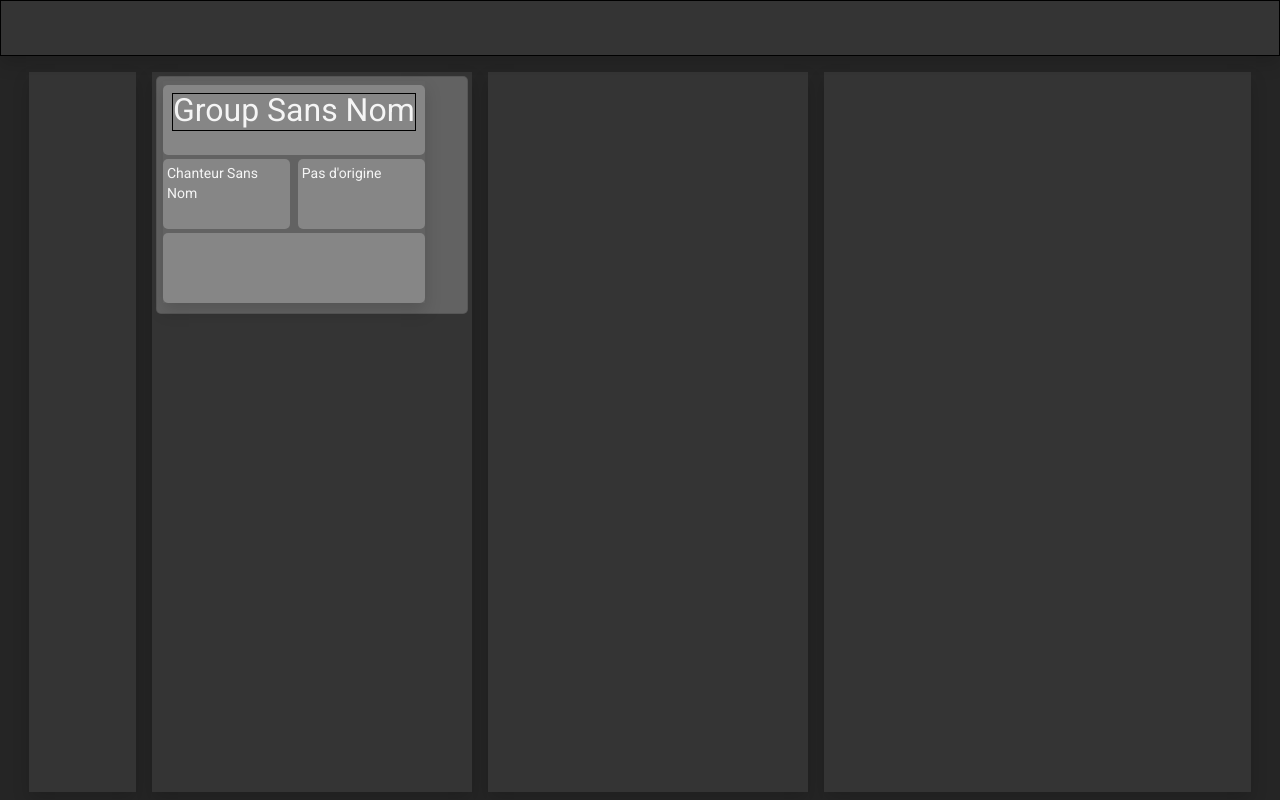
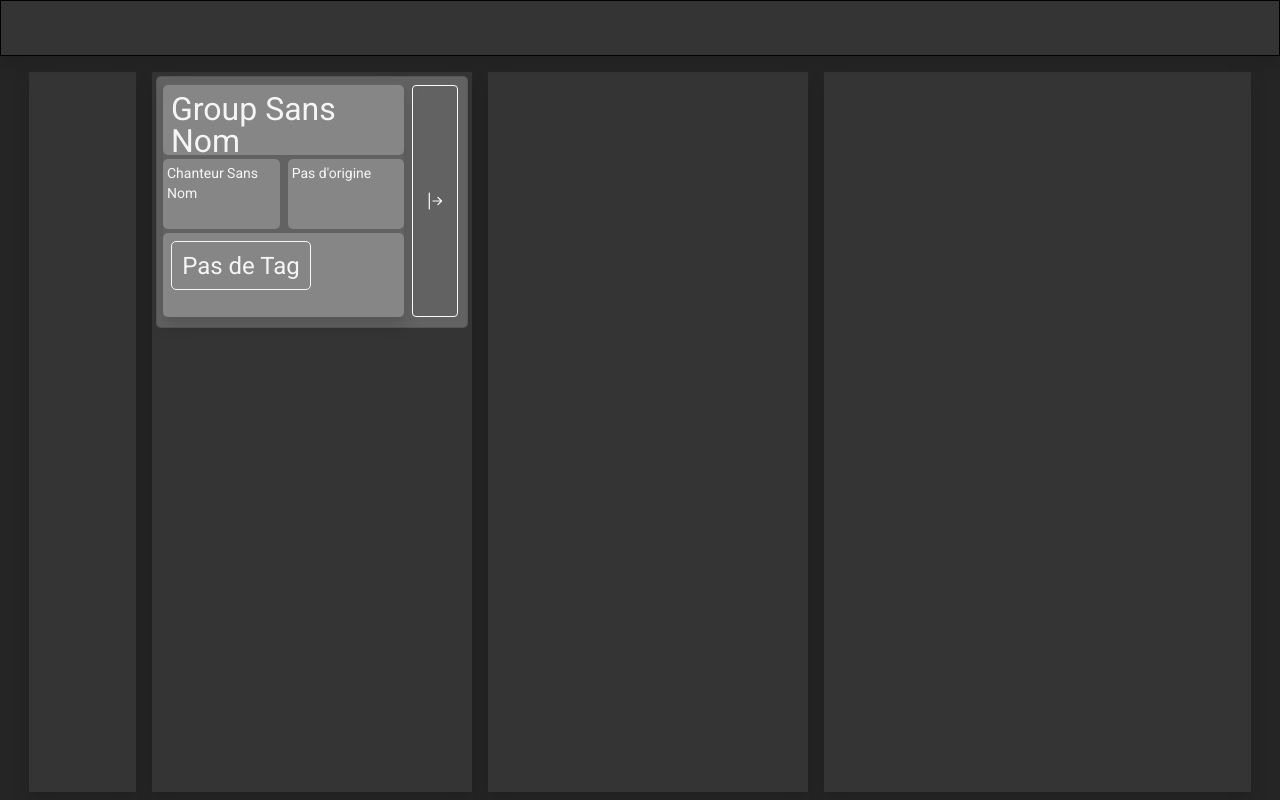
Before and after one commit to titouanfuchs/UHA401_FilRougeANGULAR, an Angular app: page / in a window 1280 px wide. Built offline with nearby package versions, Linux system fonts and the light colour scheme.

Commit message:
Ajout du composant genreTag

```diff
--- a/src/app/app.module.ts
+++ b/src/app/app.module.ts
@@ -6,12 +6,14 @@ import { AppComponent } from './app.component';
 import { BrowserAnimationsModule } from '@angular/platform-browser/animations';
 import { GroupCardComponent } from './group-card/group-card.component';
 import { AlbumCardComponent } from './album-card/album-card.component';
+import { GenreTagComponent } from './genre-tag/genre-tag.component';
 
 @NgModule({
   declarations: [
     AppComponent,
     GroupCardComponent,
-    AlbumCardComponent
+    AlbumCardComponent,
+    GenreTagComponent
   ],
   imports: [
     BrowserModule,
--- /dev/null
+++ b/src/app/genre-tag/genre-tag.component.html
@@ -0,0 +1,3 @@
+<div class="container tagBackground m-1">
+  <h1>{{tagName}}</h1>
+</div>
--- /dev/null
+++ b/src/app/genre-tag/genre-tag.component.scss
@@ -0,0 +1,17 @@
+.tagBackground{
+  border-radius: 5px;
+  border: whitesmoke 1px solid;
+
+  text-align: center;
+
+  min-width: 10em;
+  min-height: 3.5em;
+  width: fit-content;
+
+  display: table;
+}
+
+h1{
+  display: table-cell;
+  vertical-align: middle;
+}
--- /dev/null
+++ b/src/app/genre-tag/genre-tag.component.ts
@@ -0,0 +1,17 @@
+import { Component, OnInit } from '@angular/core';
+
+@Component({
+  selector: 'app-genre-tag',
+  templateUrl: './genre-tag.component.html',
+  styleUrls: ['./genre-tag.component.scss']
+})
+export class GenreTagComponent implements OnInit {
+
+  tagName: string = "Pas de Tag";
+
+  constructor() { }
+
+  ngOnInit(): void {
+  }
+
+}
--- a/src/app/group-card/group-card.component.html
+++ b/src/app/group-card/group-card.component.html
@@ -1,7 +1,9 @@
-<div class="container mb-2 p-2 card" style="width: 100%; height: 17em" >
-  <div class="row g-1 shadow" style="max-width: 89%">
-    <div class="col-12 d-flex flex-row p-1 colHeight overflow-hidden dataSection justify-content-center p-2">
-      <h1 class="d-block borderBlack fs-2">{{ GroupName }}</h1>
+<div class="container mb-2 p-2 card" style="width: 100%; height: 18em" >
+  <div class="row h-100 g-1">
+    <div class="col" style="max-width: 83%">
+      <div class="row g-1 me-1 shadow" >
+        <div class="col-12 p-1 colHeight overflow-hidden dataSection p-2">
+          <h1 class="d-block h-100 fs-2">{{ GroupName }}</h1>
         </div>
         <div class="col p-1 me-1 colHeight dataSection">
           {{ GroupChanteur }}
@@ -9,8 +11,19 @@
         <div class="col p-1 ms-1 colHeight dataSection">
           {{ GroupOrigin }}
         </div>
-    <div class="col-12 p-1 colHeight dataSection">
-
+        <div class="col-12 p-1 colHeight dataSection" style="height: 6em">
+          <div class="d-flex flex-row overflow-auto h-100">
+            <app-genre-tag></app-genre-tag>
           </div>
         </div>
       </div>
+    </div>
+    <div class="col-2 align-content-center">
+      <div class="h-100 btn btn-outline-light">
+        <svg xmlns="http://www.w3.org/2000/svg" width="100%" height="100%" fill="currentColor" class="bi bi-arrow-bar-right" viewBox="0 0 16 16">
+          <path fill-rule="evenodd" d="M6 8a.5.5 0 0 0 .5.5h5.793l-2.147 2.146a.5.5 0 0 0 .708.708l3-3a.5.5 0 0 0 0-.708l-3-3a.5.5 0 0 0-.708.708L12.293 7.5H6.5A.5.5 0 0 0 6 8zm-2.5 7a.5.5 0 0 1-.5-.5v-13a.5.5 0 0 1 1 0v13a.5.5 0 0 1-.5.5z"/>
+        </svg>
+      </div>
+    </div>
+  </div>
+</div>
```
Also changed, not shown: angular.json (line endings or trailing spaces), src/app/app.component.html (line endings or trailing spaces), src/app/app.component.scss (line endings or trailing spaces), src/app/group-card/group-card.component.scss (line endings or trailing spaces), src/index.html (line endings or trailing spaces), src/main.ts (line endings or trailing spaces), tsconfig.app.json (line endings or trailing spaces), 2 other files (tests, documents, lock files or other folders). Lines whose indentation alone changed are shown as unchanged.
